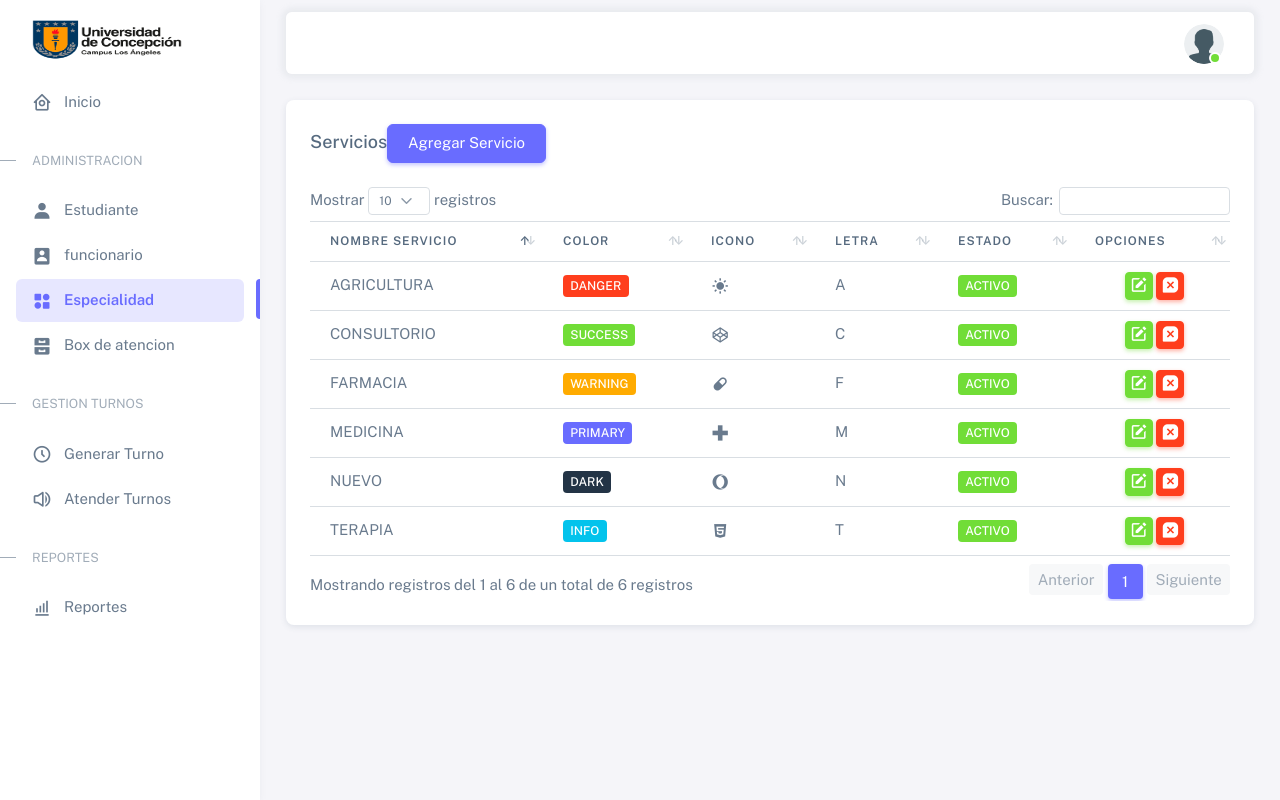
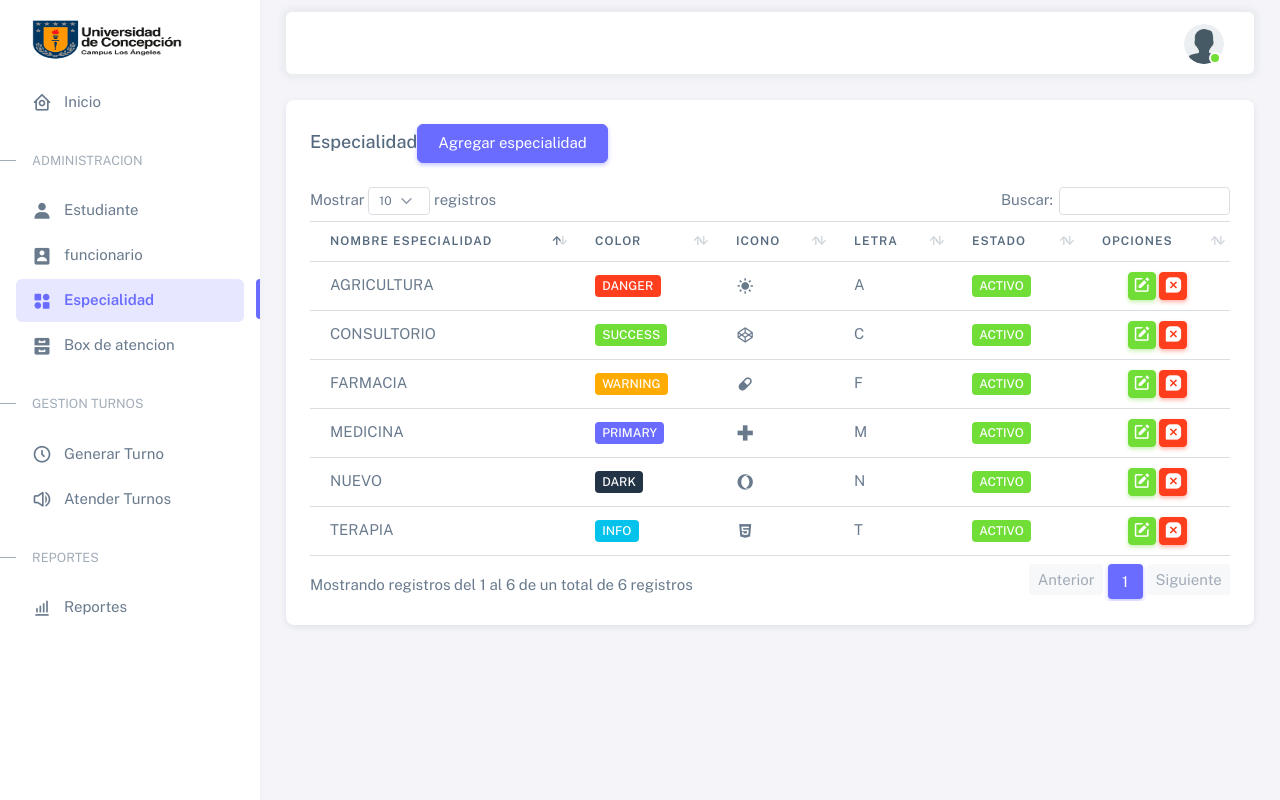
Before and after one commit to devappscl/diseturnos, a PHP site: page /diseturnos/views/servicios/ in a window 1280 px wide. Run offline with PHP 8.4, Linux system fonts and the light colour scheme; a user stored in the database is signed in; data comes from the database, SQL or seed files in the repository.

Commit message:
modificaciones en la vista especialidad

```diff
--- a/views/servicios/index.php
+++ b/views/servicios/index.php
@@ -3,13 +3,13 @@ require "../template/header.php";
 ?>
 <div class="container-xxl flex-grow-1 container-p-y">
               <div class="card mb-4">
-                <h5 class="card-header">Servicios<button type="button" Onclick="modalagregar()" class="btn btn-primary float-right">Agregar Servicio</button></h5>
+                <h5 class="card-header">Especialidad<button type="button" Onclick="modalagregar()" class="btn btn-primary float-right">Agregar especialidad</button></h5>
                 <div class="card-body">
                 <div class="card-datatable table-responsive pt-0">
                 <table class="datatables-basic table border-top" id="TablaServicios">
                         <thead class="thead-light">
                             <tr>
-                                <th>Nombre Servicio</th>
+                                <th>Nombre Especialidad</th>
                                 <th>Color</th>
                                 <th>Icono</th>
                                 <th>Letra</th>
@@ -27,7 +27,7 @@ require "../template/header.php";
                           <div class="modal-dialog modal-dialog-centered modal-lg" role="document">
                             <div class="modal-content">
                               <div class="modal-header">
-                                <h5 class="modal-title" id="modalCenterTitle">Registrar Servicio</h5>
+                                <h5 class="modal-title" id="modalCenterTitle">Registrar especialidad</h5>
                                 <button
                                   type="button"
                                   class="btn-close"
@@ -39,7 +39,7 @@ require "../template/header.php";
                               <form id="registrar_servicios" class="registrar_servicios">
                               <div class="row">
                                   <div class="col-6 mb-2">
-                                    <label class="form-label">Nombre Servicio</label>
+                                    <label class="form-label">Nombre especialidad</label>
                                     <input
                                       type="text"
                                       id="nombreservicio" name="nombreservicio"
```
